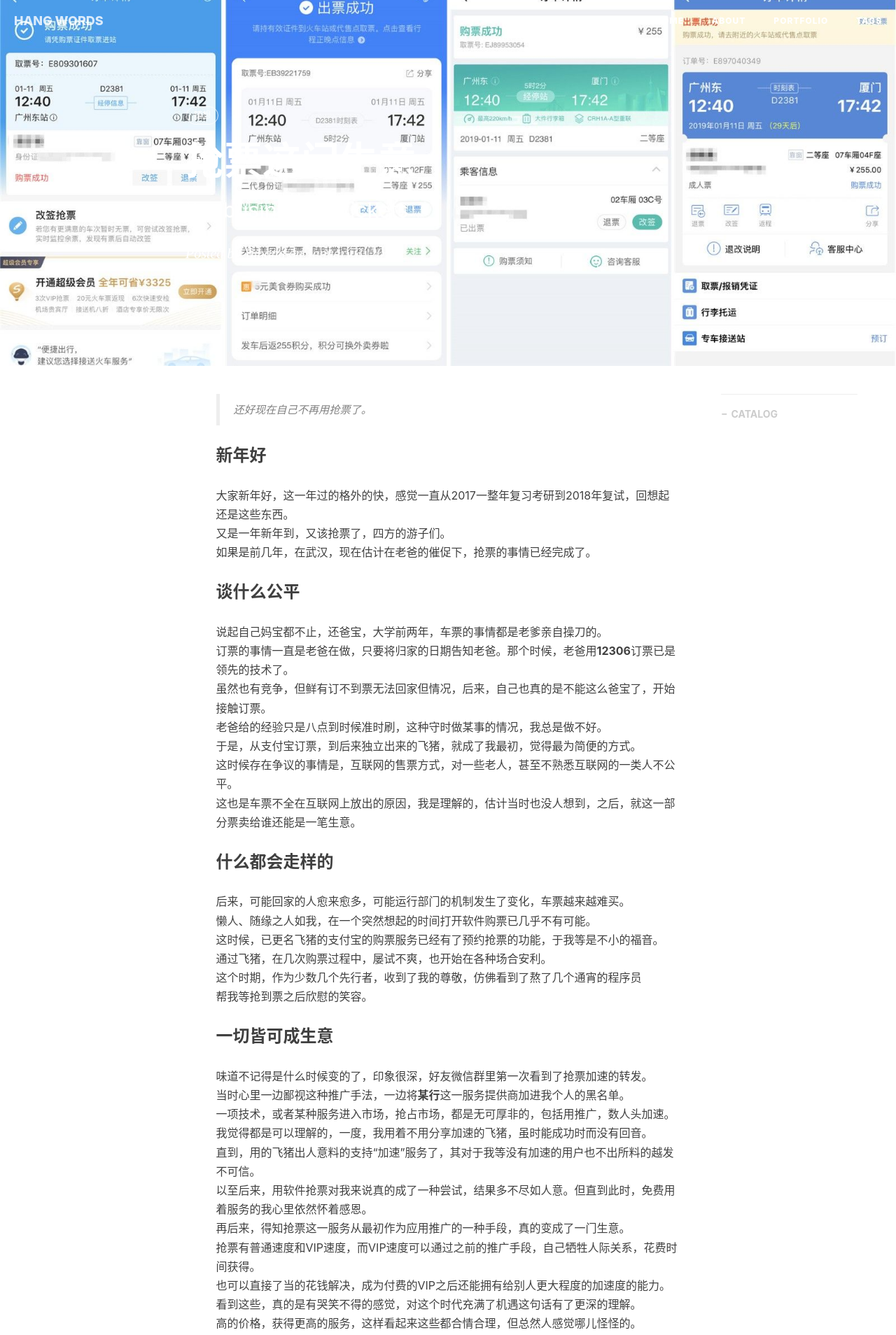
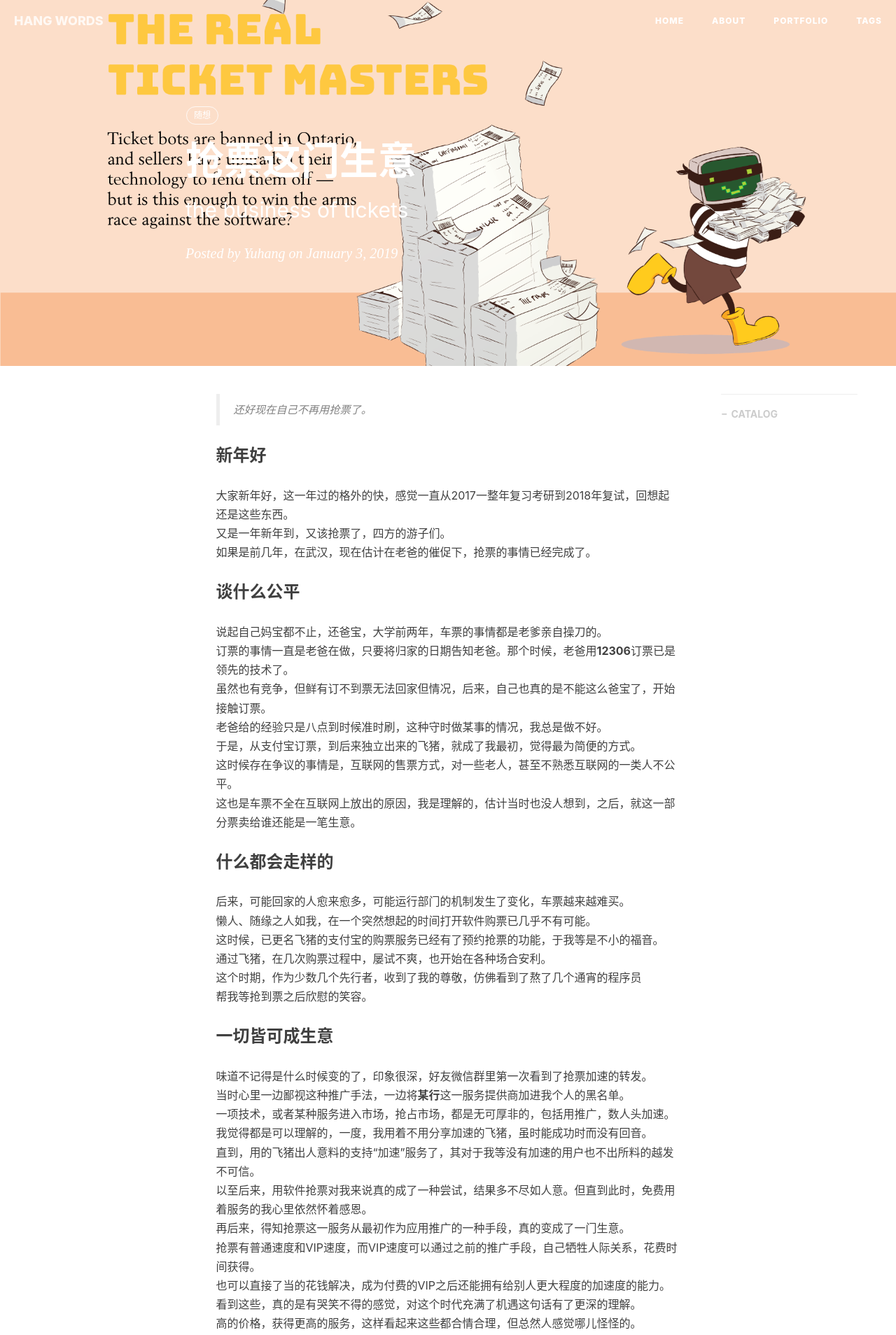
Before and after one commit to MIAOKO32/miaoko32.github.io, a Jekyll site: the page built from _posts/2019-01-03-jam-of-tickets.markdown, in a window 1280 px wide. Shown: the top 1908 px of the page at 70% size. Built offline with Jekyll 4.4.1, drawn with Linux system fonts in a browser that asks for light colours; nearby versions of some CDN libraries; comment, search, counter and statistics services are not loaded.

Commit message:
change post-img

```diff
--- a/_posts/2019-01-03-jam-of-tickets.markdown
+++ b/_posts/2019-01-03-jam-of-tickets.markdown
@@ -4,7 +4,7 @@
 subtitle:   " the business of tickets"
 date:       2019-01-03
 author:     "Yuhang"
-header-img: "img/post-spring-travel.jpg"
+header-img: "img/post-ticket.png"
 catalog: true
 tags:
     - 随想
```
Also changed, not shown: img/post-ticket.png (added), 1 other file.
